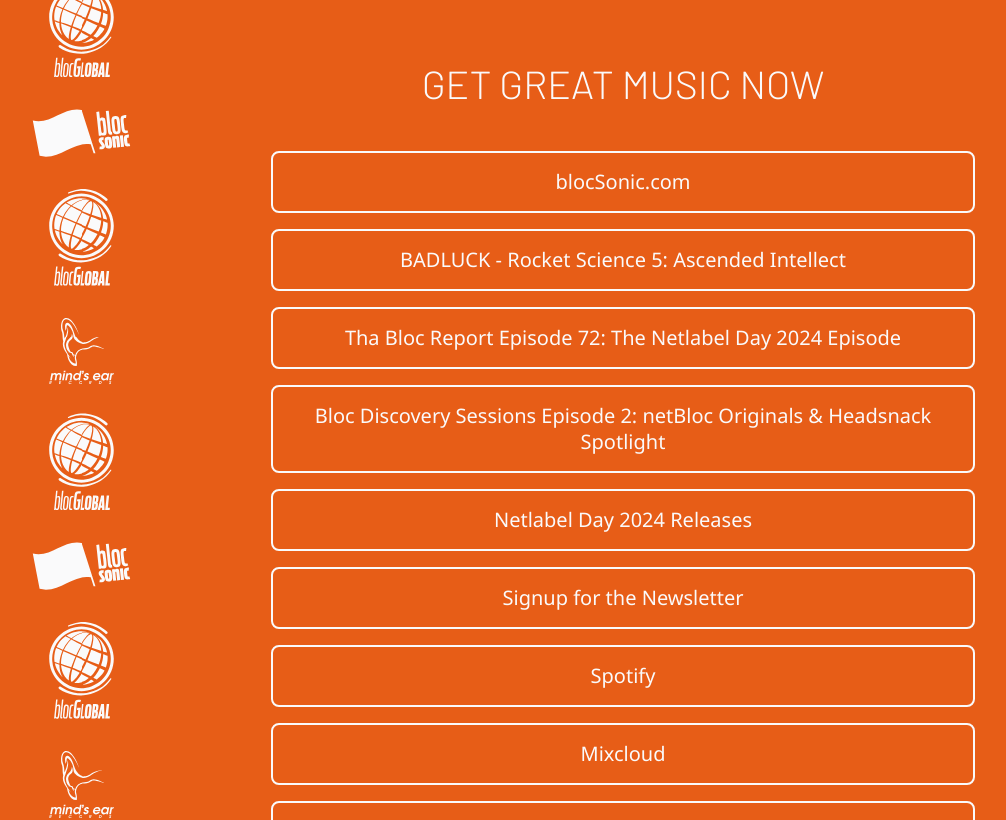
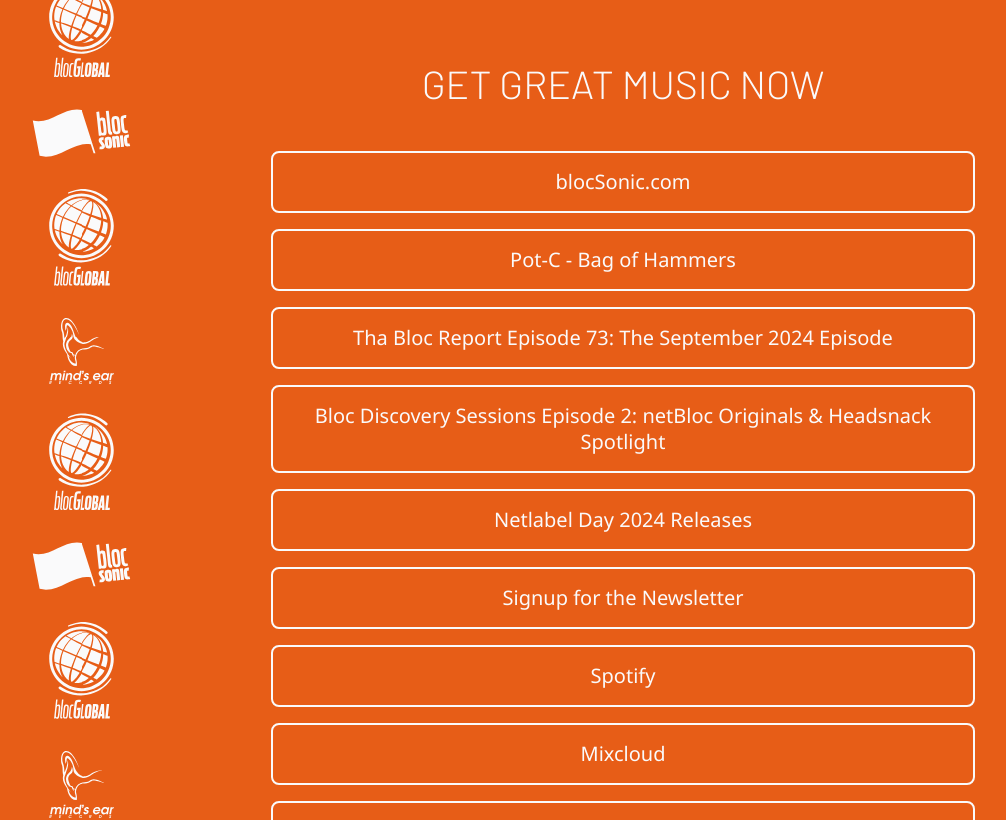
Before and after one commit to blocglobal/bloclinks.com, a Next.js app: page / in a window 1280 px wide. Shown: the top 820 px of the page, without its empty margins (17-1023 px from the left). Built offline with nearby package versions, Linux system fonts and the light colour scheme.

Commit message:
Add Pot-C Bag of Hammers and TBR73

```diff
--- a/src/pages/index.js
+++ b/src/pages/index.js
@@ -44,11 +44,11 @@
         <h2>Get great music now</h2>
         <nav>
           <BlocLink href="https://blocsonic.com">blocSonic.com</BlocLink>
-          <BlocLink href="https://blocsonic.com/releases/badluck/rocket-science-5-ascended-intellect/">
-            BADLUCK - Rocket Science 5: Ascended Intellect
+          <BlocLink href="https://blocsonic.com/releases/pot-c/bag-of-hammers/">
+            Pot-C - Bag of Hammers
           </BlocLink>
-          <BlocLink href="https://blocsonic.com/bloccasts/episode/the-netlabel-day-2024-episode/">
-            Tha Bloc Report Episode 72: The Netlabel Day 2024 Episode
+          <BlocLink href="https://blocsonic.com/bloccasts/episode/the-september-2024-episode/">
+            Tha Bloc Report Episode 73: The September 2024 Episode
           </BlocLink>
           <BlocLink href="https://blocsonic.com/bloccasts/episode/netbloc-originals-headsnack-spotlight">
             Bloc Discovery Sessions Episode 2: netBloc Originals & Headsnack
```
